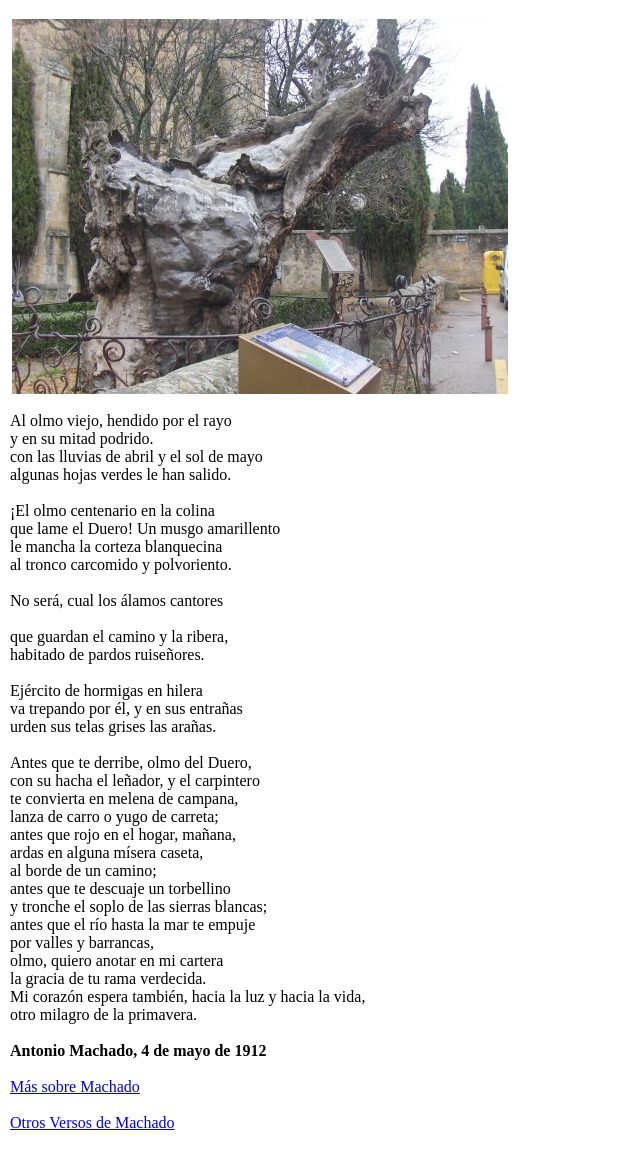
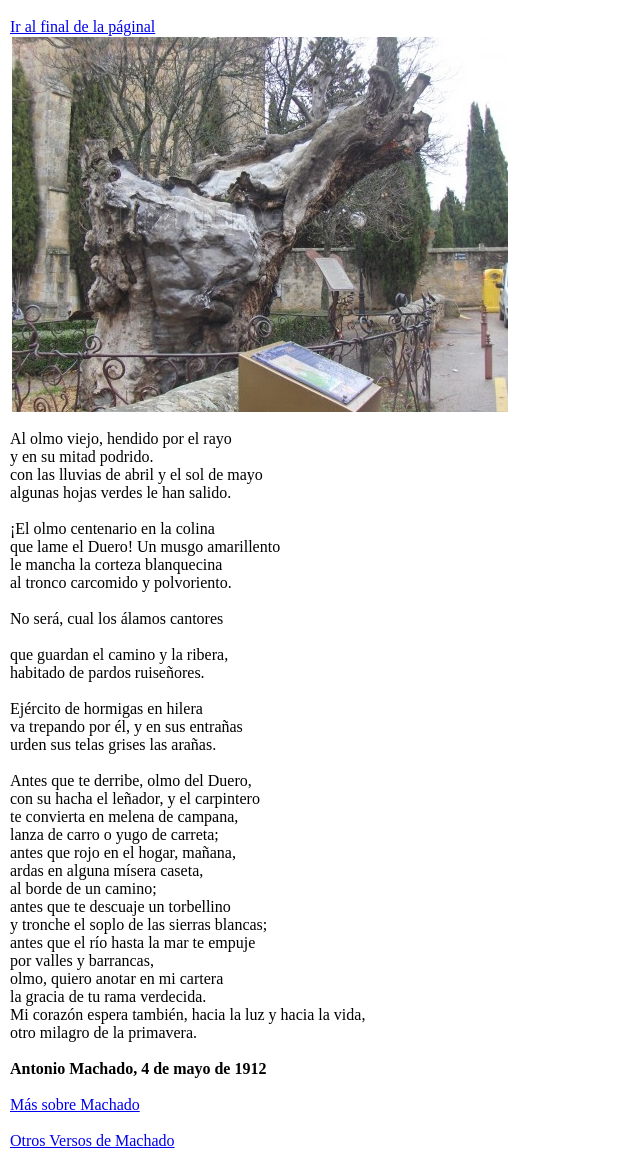
Before and after one commit to IzabellaSzasz/Antonio-Machado, a plain HTML site: page index.html in a window 1280 px wide. Shown: the part 50-1210 px from the top of the page, without its empty margins (0-640 px from the left). Drawn offline with Linux system fonts and the light colour scheme.

Commit message:
Update index.html

```diff
--- a/index.html
+++ b/index.html
@@ -7,6 +7,8 @@
 <body topmargin="10" leftmargin="10">
 <fontsize="32 face="arial">
 <h1> A UN OLMO SECO</h1>
+
+<a href="#Finaldeltexto">Ir al final de la páginal</a>
 
 <div align="left">
 <img src="P8_E2_olmo.jpg"
@@ -47,11 +49,10 @@ algunas hojas verdes le han salido. <br><br>
   la gracia de tu rama verdecida.<br>
   Mi corazón espera también, hacia la luz y hacia la vida,<br>
   otro milagro de la primavera.<br><br>
-
+  <a bane="Finaldeltexto">
   <b>Antonio Machado, 4 de mayo de 1912</b><br><br>
   <a href="https://www.poemas-del-alma.com/antonio-machado.htm"> Más sobre Machado </a> <br> <br>
   <a href="T7_P8_E4_IzabellaSzasz.html"> Otros Versos de Machado </a>
 
-
-
-  </html></fontsize>
+</body>
+</html></fontsize>
```
